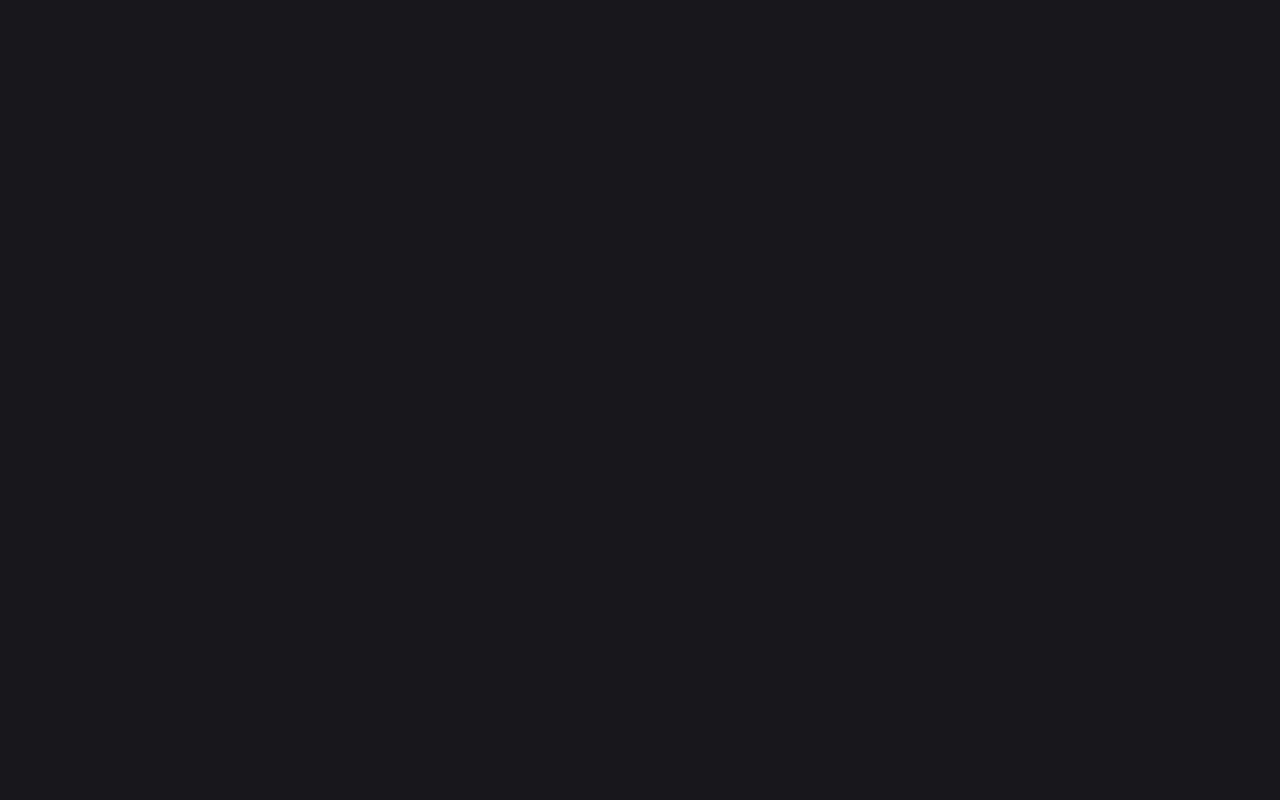
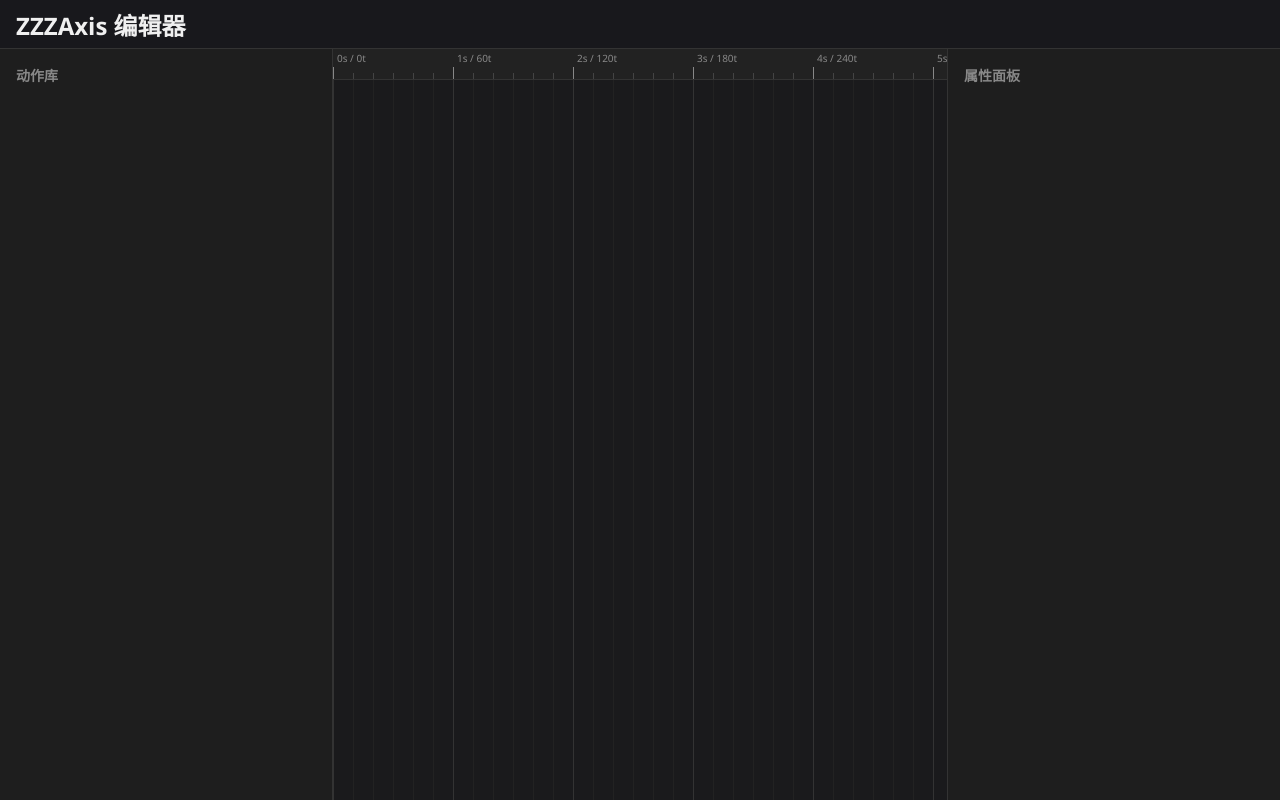
Before and after one commit to Korlne/Endaxis, a Vue app: page /zzz/editor in a window 1280 px wide. Before the commit this address had no page. Built offline with nearby package versions, Linux system fonts and the light colour scheme.

Commit message:
初步完成zzzaxis timeline界面，有待后续调整。

```diff
--- /dev/null
+++ b/src/components/ZZZTimelineGrid.vue
@@ -0,0 +1,187 @@
+<script setup>
+import { ref, computed } from 'vue'
+// 预留工具库引入
+// import { calculateSnapPosition } from '../utils/layoutUtils.js'
+
+const containerRef = ref(null)
+
+// 画布视图状态
+const scrollX = ref(0)
+const zoom = ref(1)
+
+// 核心常数：1 秒 = 60 逻辑帧 (Tick)
+const TICKS_PER_SECOND = 60
+// 基础每逻辑帧对应的像素宽度
+const BASE_PIXELS_PER_TICK = 2
+
+// 动态计算缩放后的宽度
+const scaledTickWidth = computed(() => BASE_PIXELS_PER_TICK * zoom.value)
+const scaledSecondWidth = computed(() => TICKS_PER_SECOND * scaledTickWidth.value)
+
+// 动态计算次级刻度步长
+const minorStep = computed(() => {
+  if (zoom.value >= 2) return 5   // 放大：每 5 tick 一个刻度
+  if (zoom.value >= 1) return 10  // 正常：每 10 tick 一个刻度
+  return 30                       // 缩小：每 30 tick 一个刻度 (半秒)
+})
+
+// 生成刻度线逻辑
+const tickMarks = computed(() => {
+  const marks = []
+  const totalSeconds = 60
+  const step = minorStep.value
+
+  for (let s = 0; s <= totalSeconds; s++) {
+    // 主刻度：秒级别
+    marks.push({
+      type: 'major',
+      x: s * scaledSecondWidth.value,
+      label: `${s}s / ${s * TICKS_PER_SECOND}t`
+    })
+
+    // 次刻度：基于动态步长生成
+    if (s < totalSeconds) {
+      for (let t = step; t < TICKS_PER_SECOND; t += step) {
+        // 如果放得足够大，可以在次级刻度上也显示具体的 tick 数值，方便排轴
+        const showLabel = zoom.value >= 2 && t % 10 === 0
+        marks.push({
+          type: 'minor',
+          x: s * scaledSecondWidth.value + t * scaledTickWidth.value,
+          label: showLabel ? `${s * TICKS_PER_SECOND + t}t` : ''
+        })
+      }
+    }
+  }
+  return marks
+})
+
+// 交互逻辑：平移与缩放
+let isDragging = false
+let startX = 0
+
+const handleMouseDown = (e) => {
+  if (e.button !== 1 && e.button !== 2) return // 仅响应中键/右键拖拽
+  isDragging = true
+  startX = e.clientX + scrollX.value
+}
+
+const handleMouseMove = (e) => {
+  if (!isDragging) return
+  scrollX.value = Math.max(0, startX - e.clientX)
+}
+
+const handleMouseUp = () => {
+  isDragging = false
+}
+
+const handleWheel = (e) => {
+  if (e.ctrlKey || e.metaKey) {
+    e.preventDefault()
+    // 缩放范围限制在 0.5x 到 3x
+    const zoomDelta = e.deltaY > 0 ? -0.1 : 0.1
+    zoom.value = Math.max(0.5, Math.min(10, zoom.value + zoomDelta))
+  } else {
+    // 水平滚动
+    scrollX.value = Math.max(0, scrollX.value + e.deltaY)
+  }
+}
+</script>
+
+<template>
+  <div
+    class="zzz-timeline-grid"
+    ref="containerRef"
+    @mousedown="handleMouseDown"
+    @mousemove="handleMouseMove"
+    @mouseup="handleMouseUp"
+    @mouseleave="handleMouseUp"
+    @wheel="handleWheel"
+  >
+    <div class="ruler-header" :style="{ transform: `translateX(${-scrollX}px)` }">
+      <div
+        v-for="(mark, index) in tickMarks"
+        :key="index"
+        class="ruler-mark"
+        :class="`mark-${mark.type}`"
+        :style="{ left: `${mark.x}px` }"
+      >
+        <span v-if="mark.label" class="mark-label">{{ mark.label }}</span>
+      </div>
+    </div>
+
+    <div class="grid-content" :style="{ transform: `translateX(${-scrollX}px)` }">
+      <div
+        v-for="(mark, index) in tickMarks"
+        :key="'line-'+index"
+        class="grid-line"
+        :class="`line-${mark.type}`"
+        :style="{ left: `${mark.x}px` }"
+      ></div>
+
+      <slot></slot>
+    </div>
+  </div>
+</template>
+
+<style scoped>
+.zzz-timeline-grid {
+  width: 100%;
+  height: 100%;
+  position: relative;
+  overflow: hidden;
+  background-color: #1a1a1c;
+  cursor: grab;
+}
+.zzz-timeline-grid:active {
+  cursor: grabbing;
+}
+
+.ruler-header {
+  height: 30px;
+  background-color: #222;
+  border-bottom: 1px solid #333;
+  position: relative;
+  will-change: transform;
+}
+
+.ruler-mark {
+  position: absolute;
+  bottom: 0;
+  width: 1px;
+}
+.mark-major {
+  height: 12px;
+  background-color: #888;
+}
+.mark-minor {
+  height: 6px;
+  background-color: #444;
+}
+.mark-label {
+  position: absolute;
+  top: -16px;
+  left: 4px;
+  font-size: 10px;
+  color: #888;
+  white-space: nowrap;
+  user-select: none;
+}
+
+.grid-content {
+  height: calc(100% - 30px);
+  position: relative;
+  will-change: transform;
+}
+.grid-line {
+  position: absolute;
+  top: 0;
+  bottom: 0;
+  width: 1px;
+}
+.line-major {
+  background-color: #333;
+}
+.line-minor {
+  background-color: #222;
+}
+</style>
--- a/src/router/index.js
+++ b/src/router/index.js
@@ -3,7 +3,14 @@ import { createRouter, createWebHistory } from 'vue-router'
 const routes = [
     { path: '/', redirect: '/timeline' },
     { path: '/timeline', name: 'Timeline', component: () => import('../views/TimelineEntry.vue') },
-    { path: '/editor', name: 'DataEditor', component: () => import('../views/DataEditor.vue') }
+    { path: '/editor', name: 'DataEditor', component: () => import('../views/DataEditor.vue') },
+
+    // 注册 ZZZ 独立编辑器路由
+    {
+      path: '/zzz/editor',
+      name: 'ZZZEditor',
+      component: () => import('../views/ZZZEditor.vue')
+    }
 ]
 
 const router = createRouter({
--- /dev/null
+++ b/src/stores/zzzTimelineStore.js
@@ -0,0 +1,38 @@
+import { defineStore } from 'pinia'
+import { ref } from 'vue'
+
+export const useZzzTimelineStore = defineStore('zzzTimeline', () => {
+  // 独立的数据流，仅存储 ZZZ 模式节点
+  const nodes = ref([])
+
+  /**
+   * 拓扑位移计算核心公式
+   * @param {Object} sourceNode - 前置动作节点
+   * @param {string} connectionType - 取消类型 ('combo'|'dodge'|'skill'|'swap')
+   * @returns {number} 目标节点的 start_tick
+   */
+  const calculateTargetStartTick = (sourceNode, connectionType) => {
+    if (!sourceNode || !sourceNode.cancel_windows) return 0
+
+    // 获取对应取消窗的逻辑帧偏移，缺省为 0
+    const offset = sourceNode.cancel_windows[connectionType] || 0
+
+    return sourceNode.start_tick + offset
+  }
+
+  // 基础状态管理方法
+  const addNode = (node) => {
+    nodes.value.push(node)
+  }
+
+  const clearNodes = () => {
+    nodes.value = []
+  }
+
+  return {
+    nodes,
+    calculateTargetStartTick,
+    addNode,
+    clearNodes
+  }
+})
--- a/src/views/TimelineEditor.vue
+++ b/src/views/TimelineEditor.vue
@@ -14,6 +14,41 @@ import PropertiesPanel from '../components/PropertiesPanel.vue'
 import ResourceMonitor from '../components/ResourceMonitor.vue'
 
 import { addMetadataToPng, readMetadataFromPng } from '../utils/pngUtils.js'
+
+// ====================
+// === zzzaxis 适配 ===
+import { useRouter, useRoute } from 'vue-router'
+
+const router = useRouter()
+const route = useRoute()
+
+// 模式持久化 key
+const MODE_STORAGE_KEY = 'ea_active_mode'
+const currentMode = ref(localStorage.getItem(MODE_STORAGE_KEY) || 'endaxis')
+
+/**
+ * 切换编辑器模式
+ * @param {string} mode - 'endaxis' | 'zzz'
+ */
+const handleModeChange = (mode) => {
+  currentMode.value = mode
+  localStorage.setItem(MODE_STORAGE_KEY, mode)
+
+  if (mode === 'zzz') {
+    router.push('/zzz/editor')
+  } else {
+    router.push('/editor')
+  }
+}
+
+// 初始化时同步模式状态
+onMounted(() => {
+  if (route.path.includes('/zzz/')) {
+    currentMode.value = 'zzz'
+  }
+})
+// === zzzaxis 适配 ===
+// ====================
 
 const store = useTimelineStore()
 const { t, locale } = useI18n({ useScope: 'global' })
@@ -540,6 +575,15 @@ onUnmounted(() => {
         <div class="header-controls">
           <input type="file" ref="fileInputRef" style="display: none" accept=".json,.png" @change="onFileSelected" />
 
+          <!-- === zzzaxis 适配 模式转换按键=== -->
+          <el-radio-group v-model="currentMode" size="small" @change="handleModeChange" class="mode-switcher">
+            <el-radio-button label="endaxis">Endaxis</el-radio-button>
+            <el-radio-button label="zzz">ZZZAxis</el-radio-button>
+          </el-radio-group>
+
+          <div class="divider-vertical"></div>
+          <!-- ============================== -->
+
           <el-dropdown @command="changeLocale" trigger="click" placement="bottom-end">
             <button class="ea-btn ea-btn--sm ea-btn--lift ea-btn--hover-info" type="button" :title="t('timeline.header.languageTooltip')">
               <svg viewBox="0 0 24 24" width="14" height="14" fill="none" stroke="currentColor" stroke-width="2" stroke-linecap="round" stroke-linejoin="round">
--- /dev/null
+++ b/src/views/ZZZEditor.vue
@@ -0,0 +1,101 @@
+<script setup>
+import { onMounted } from 'vue'
+import { useZzzTimelineStore } from '../stores/zzzTimelineStore.js'
+import ZZZTimelineGrid from '../components/ZZZTimelineGrid.vue'
+
+const zzzStore = useZzzTimelineStore()
+
+onMounted(() => {
+  // 初始化加载逻辑占位
+})
+</script>
+
+<template>
+  <div class="zzz-editor-container">
+    <header class="editor-header">
+      <h2>ZZZAxis 编辑器</h2>
+    </header>
+
+    <div class="editor-main-layout">
+      <aside class="layout-left">
+        <div class="panel-title">动作库</div>
+      </aside>
+
+      <main class="layout-center">
+        <div class="timeline-wrapper">
+          <ZZZTimelineGrid />
+        </div>
+      </main>
+
+      <aside class="layout-right">
+        <div class="panel-title">属性面板</div>
+      </aside>
+    </div>
+  </div>
+</template>
+
+<style scoped>
+.zzz-editor-container {
+  display: flex;
+  flex-direction: column;
+  height: 100vh;
+  width: 100vw;
+  background-color: #18181c;
+  color: #f0f0f0;
+}
+
+.editor-header {
+  height: 48px;
+  border-bottom: 1px solid #333;
+  display: flex;
+  align-items: center;
+  padding: 0 16px;
+}
+
+.editor-main-layout {
+  display: flex;
+  flex: 1;
+  overflow: hidden;
+}
+
+.layout-left, .layout-right {
+  width: 300px;
+  background-color: #1e1e1e;
+  padding: 16px;
+}
+
+.layout-left {
+  border-right: 1px solid #333;
+}
+
+.layout-right {
+  border-left: 1px solid #333;
+}
+
+.layout-center {
+  flex: 1;
+  position: relative;
+  background-color: #16161a;
+  display: flex;
+  flex-direction: column;
+}
+
+.timeline-wrapper {
+  flex: 1;
+  display: flex;
+  align-items: center;
+  justify-content: center;
+}
+
+.placeholder-grid {
+  color: #666;
+  font-family: monospace;
+}
+
+.panel-title {
+  font-size: 14px;
+  font-weight: bold;
+  color: #888;
+  margin-bottom: 16px;
+}
+</style>
```
Also changed, not shown: src/simulation_zzz/types.ts (added, +22 -0 lines), 2 other files (tests, documents, lock files or other folders).
